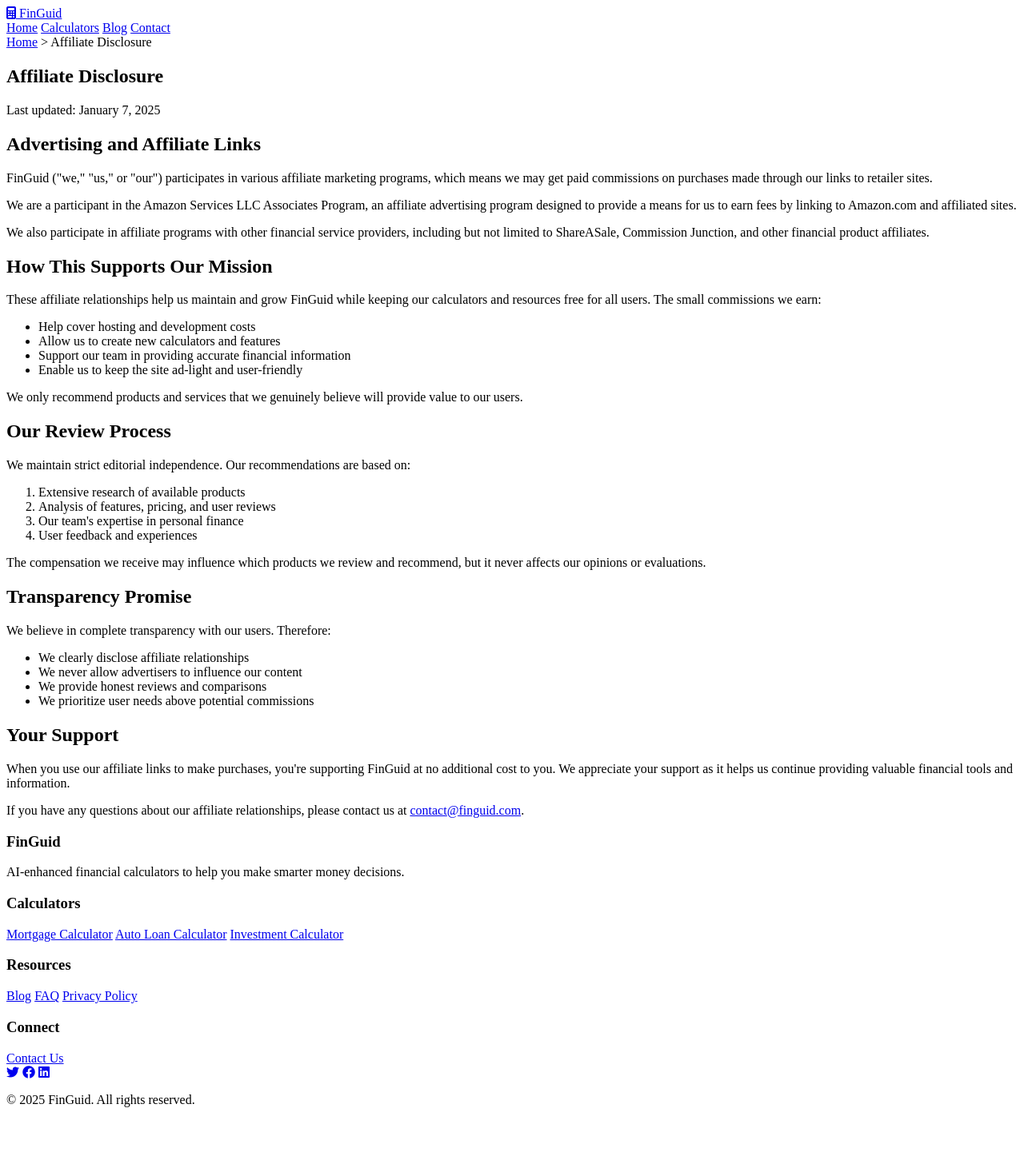
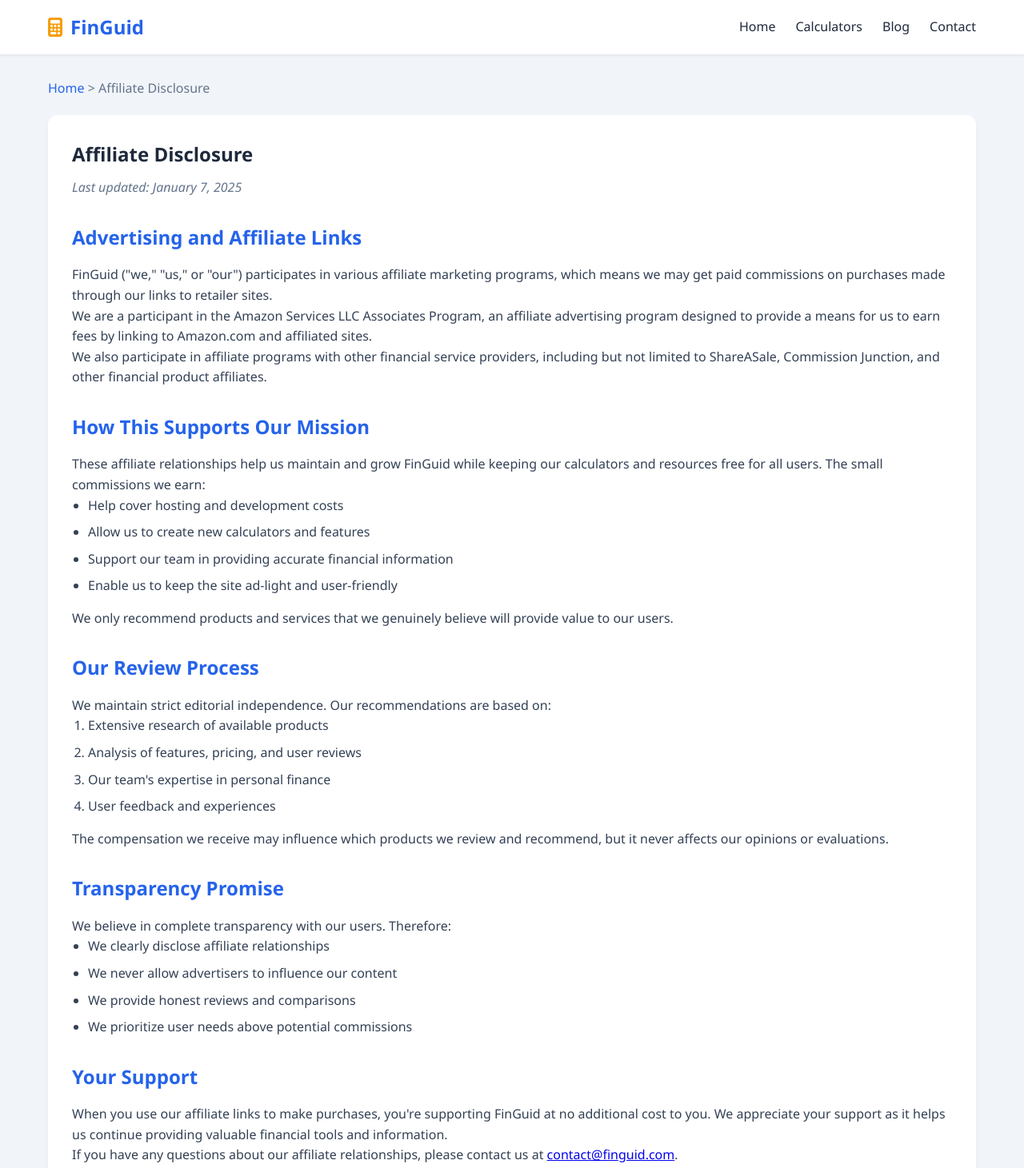
Before and after one commit to faheemtanu/finguid-financial-calculators, a plain HTML site: page affiliate-disclosure.html in a window 1280 px wide. Shown: the top 1461 px of the page at 80% size. Before the commit the page ends 1401 px from the top, so only its background shows below. Drawn offline with Linux system fonts and the light colour scheme.

Commit message:
Update affiliate-disclosure.html

```diff
--- a/affiliate-disclosure.html
+++ b/affiliate-disclosure.html
@@ -4,25 +4,206 @@
     <meta charset="UTF-8">
     <meta name="viewport" content="width=device-width, initial-scale=1.0">
     <title>Affiliate Disclosure | FinGuid</title>
-    <link rel="stylesheet" href="styles.css">
-    <link href="https://fonts.googleapis.com/css2?family=Inter:wght@300;400;500;600;700&display=swap" rel="stylesheet">
+    <style>
+        :root {
+            --primary: #2563eb;
+            --primary-dark: #1e40af;
+            --secondary: #64748b;
+            --accent: #f59e0b;
+            --light: #f8fafc;
+            --dark: #1e293b;
+            --border: #e2e8f0;
+        }
+
+        * {
+            margin: 0;
+            padding: 0;
+            box-sizing: border-box;
+        }
+
+        body {
+            font-family: 'Segoe UI', system-ui, -apple-system, sans-serif;
+            line-height: 1.6;
+            color: #334155;
+            background: #f1f5f9;
+            padding: 0;
+        }
+
+        .container {
+            max-width: 1200px;
+            margin: 0 auto;
+            padding: 0 20px;
+        }
+
+        /* Header styles */
+        .header {
+            background: white;
+            box-shadow: 0 1px 3px rgba(0, 0, 0, 0.1);
+            padding: 15px 0;
+            margin-bottom: 30px;
+        }
+
+        .header-content {
+            display: flex;
+            justify-content: space-between;
+            align-items: center;
+        }
+
+        .logo {
+            font-size: 24px;
+            font-weight: 700;
+            color: var(--primary);
+            text-decoration: none;
+            display: flex;
+            align-items: center;
+            gap: 10px;
+        }
+
+        .logo i {
+            color: var(--accent);
+        }
+
+        .nav-links {
+            display: flex;
+            gap: 25px;
+        }
+
+        .nav-links a {
+            color: var(--dark);
+            text-decoration: none;
+            font-weight: 500;
+            transition: color 0.3s;
+        }
+
+        .nav-links a:hover {
+            color: var(--primary);
+        }
+
+        /* Content styles */
+        .legal-content {
+            background: white;
+            padding: 30px;
+            border-radius: 12px;
+            box-shadow: 0 4px 6px rgba(0, 0, 0, 0.05);
+            margin-bottom: 50px;
+        }
+
+        .legal-content h1 {
+            color: var(--dark);
+            margin-bottom: 10px;
+        }
+
+        .last-updated {
+            color: var(--secondary);
+            margin-bottom: 30px;
+            font-style: italic;
+        }
+
+        .legal-content section {
+            margin-bottom: 30px;
+        }
+
+        .legal-content h2 {
+            color: var(--primary);
+            margin-bottom: 15px;
+        }
+
+        .legal-content ul, .legal-content ol {
+            margin-left: 20px;
+            margin-bottom: 15px;
+        }
+
+        .legal-content li {
+            margin-bottom: 8px;
+        }
+
+        /* Footer styles */
+        .footer {
+            background: var(--dark);
+            color: white;
+            padding: 50px 0 20px;
+            margin-top: 60px;
+        }
+
+        .footer-content {
+            display: grid;
+            grid-template-columns: 1fr;
+            gap: 30px;
+            margin-bottom: 40px;
+        }
+
+        @media (min-width: 768px) {
+            .footer-content {
+                grid-template-columns: repeat(3, 1fr);
+            }
+        }
+
+        .footer-section h3 {
+            color: white;
+            margin-bottom: 20px;
+            font-size: 1.2rem;
+        }
+
+        .footer-section a {
+            color: #cbd5e1;
+            text-decoration: none;
+            display: block;
+            margin-bottom: 10px;
+            transition: color 0.3s;
+        }
+
+        .footer-section a:hover {
+            color: white;
+        }
+
+        .social-links {
+            display: flex;
+            gap: 15px;
+            margin-top: 15px;
+        }
+
+        .social-links a {
+            color: white;
+            font-size: 1.2rem;
+        }
+
+        .footer-bottom {
+            text-align: center;
+            padding-top: 20px;
+            border-top: 1px solid #334155;
+            color: #94a3b8;
+        }
+
+        .breadcrumb {
+            margin-bottom: 20px;
+            color: var(--secondary);
+        }
+
+        .breadcrumb a {
+            color: var(--primary);
+            text-decoration: none;
+        }
+    </style>
+
+    <!-- Font Awesome -->
     <link rel="stylesheet" href="https://cdnjs.cloudflare.com/ajax/libs/font-awesome/6.4.0/css/all.min.css">
 </head>
 <body>
     <!-- Header -->
     <header class="header">
         <div class="container">
-            <nav class="nav">
-                <div class="logo">
-                    <a href="index.html"><i class="fas fa-calculator"></i> FinGuid</a>
-                </div>
-                <div class="nav-links">
+            <div class="header-content">
+                <a href="index.html" class="logo">
+                    <i class="fas fa-calculator"></i>
+                    <span>FinGuid</span>
+                </a>
+                <nav class="nav-links">
                     <a href="index.html">Home</a>
                     <a href="calculators.html">Calculators</a>
                     <a href="blog.html">Blog</a>
                     <a href="contact.html">Contact</a>
-                </div>
-            </nav>
+                </nav>
+            </div>
         </div>
     </header>
 
@@ -109,14 +290,10 @@
                     <a href="investment-calculator.html">Investment Calculator</a>
                 </div>
                 <div class="footer-section">
-                    <h3>Resources</h3>
-                    <a href="blog.html">Blog</a>
-                    <a href="faq.html">FAQ</a>
-                    <a href="privacy-policy.html">Privacy Policy</a>
-                </div>
-                <div class="footer-section">
                     <h3>Connect</h3>
                     <a href="contact.html">Contact Us</a>
+                    <a href="privacy-policy.html">Privacy Policy</a>
+                    <a href="terms-of-service.html">Terms of Service</a>
                     <div class="social-links">
                         <a href="#"><i class="fab fa-twitter"></i></a>
                         <a href="#"><i class="fab fa-facebook"></i></a>
```
